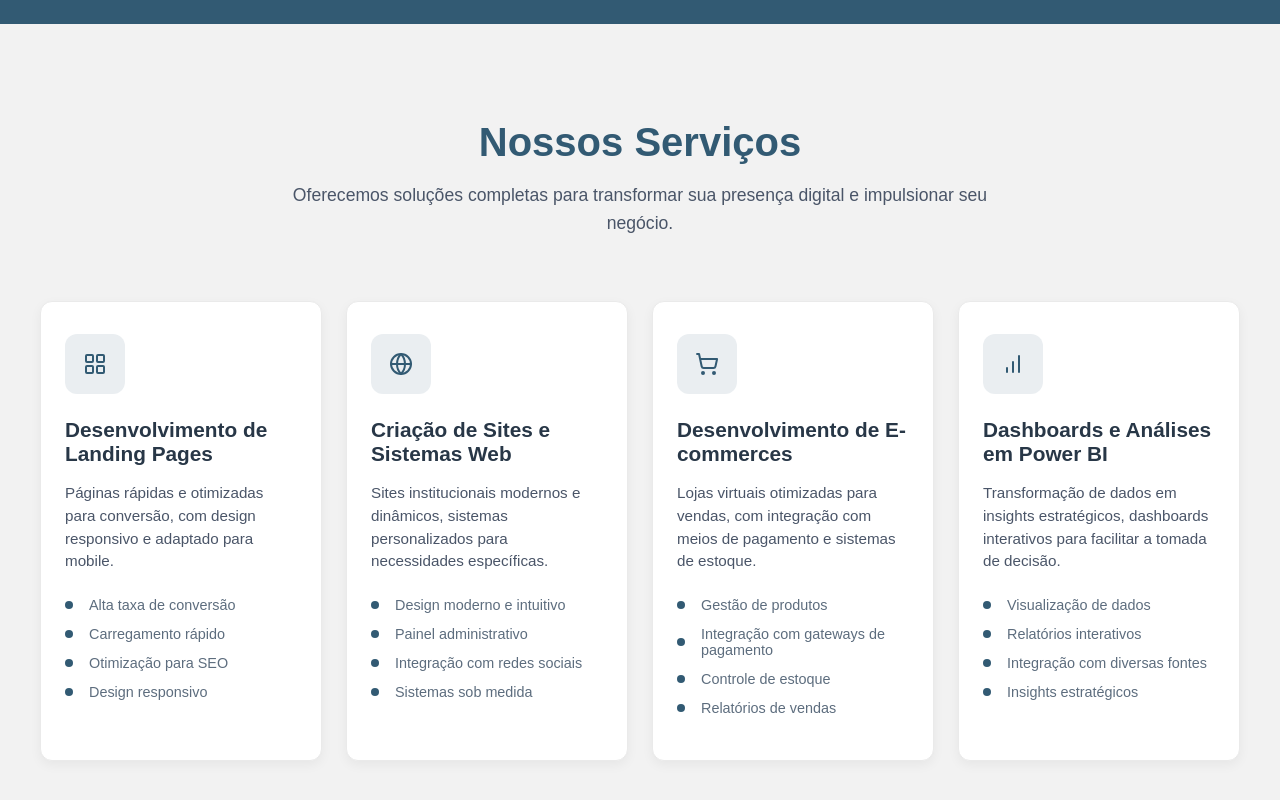
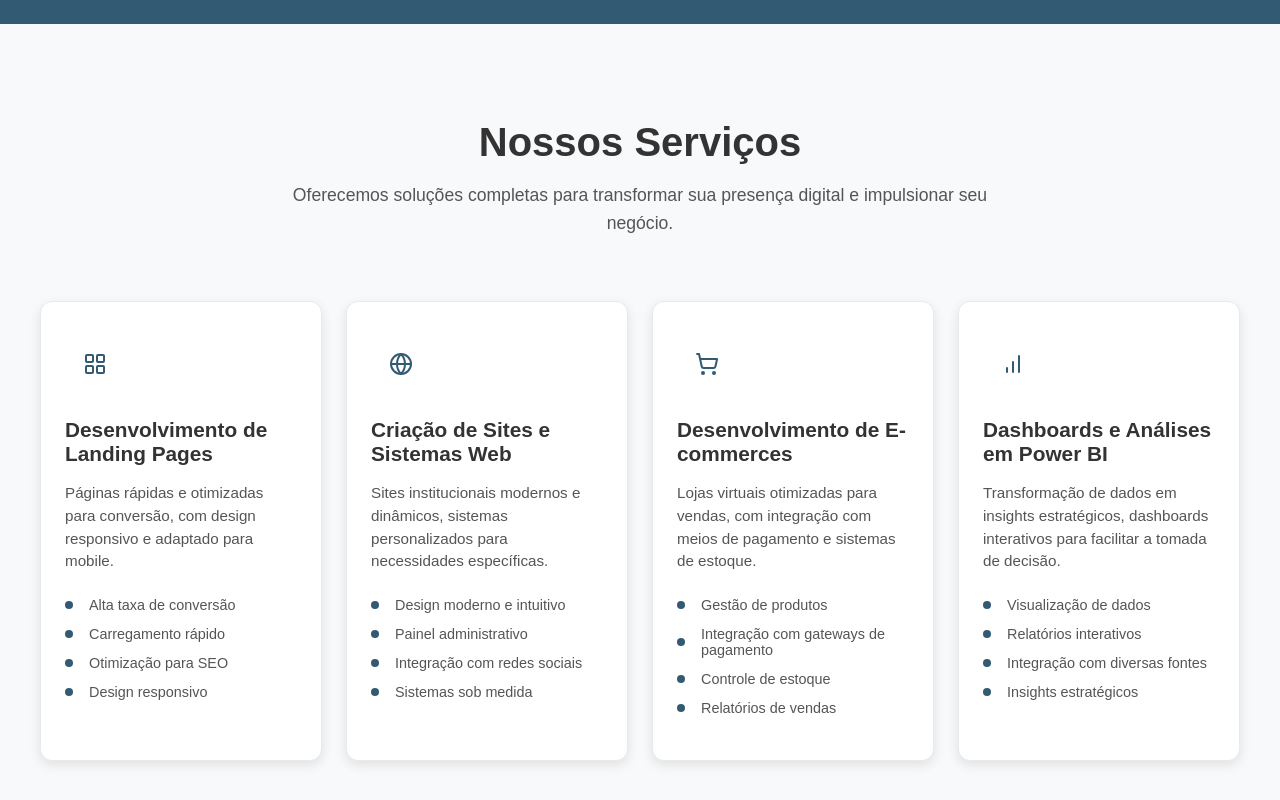
Before and after one commit to alvaronetobsb/ntsolucoesweb, a React (Vite) app: page / in a window 1280 px wide. Shown: the part 2660-3460 px from the top of the page. Built offline with nearby package versions, Linux system fonts and the light colour scheme.

Commit message:
Tema escuro do CallToAction e Services

```diff
--- a/src/components/CallToAction/CallToAction.css
+++ b/src/components/CallToAction/CallToAction.css
@@ -6,7 +6,7 @@
   justify-content: center;
   align-items: center;
   flex-shrink: 0;
-  background: var(--Primary-Blue, #325a73);
+  background: var(--primary-blue);
 }
 
 .cta-container {
@@ -21,7 +21,7 @@
 }
 
 .cta-container h2 {
-  color: #fff;
+  color: #ffffff;
   text-align: center;
   font-family: "Work Sans", sans-serif;
   font-size: 36px;
@@ -31,7 +31,7 @@
 }
 
 .cta-container p {
-  color: #fff;
+  color: #ffffff;
   text-align: center;
   font-family: "Work Sans", sans-serif;
   font-size: 16px;
@@ -48,8 +48,8 @@
   align-items: center;
   gap: 8px;
   border-radius: 4px;
-  background: #fff;
-  color: #325a73;
+  background: #ffffff;
+  color: var(--primary-blue);
   font-family: "Work Sans", sans-serif;
   font-size: 16px;
   font-weight: 500;
--- a/src/components/ServicesSection/ServicesSection.css
+++ b/src/components/ServicesSection/ServicesSection.css
@@ -1,6 +1,6 @@
 .services-section {
   width: 100%;
-  background-color: #f2f2f2;
+  background-color: var(--bg-secondary);
   padding: 6rem 2rem;
   position: relative;
   z-index: 1;
@@ -21,14 +21,14 @@
   font-family: "Work Sans", sans-serif;
   font-size: 2.5rem;
   font-weight: 700;
-  color: #325a73;
+  color: var(--text-primary);
   margin-bottom: 1rem;
 }
 
 .services-header p {
   font-family: "Work Sans", sans-serif;
   font-size: 1.1rem;
-  color: #4a5568;
+  color: var(--text-secondary);
   max-width: 700px;
   margin: 0 auto;
   line-height: 1.6;
@@ -41,12 +41,12 @@
 }
 
 .service-card {
-  background: #fff;
+  background: var(--bg-primary);
   border-radius: 12px;
-  border: 1px solid #eaeaea;
+  border: 1px solid var(--border-color);
   padding: 2rem 1.5rem;
   transition: all 0.3s ease;
-  box-shadow: 0 4px 12px rgba(0, 0, 0, 0.05);
+  box-shadow: 0 4px 12px var(--shadow-color);
   display: flex;
   flex-direction: column;
   align-items: flex-start;
@@ -54,33 +54,33 @@
 
 .service-card:hover {
   transform: translateY(-8px);
-  box-shadow: 0 12px 30px rgba(43, 56, 76, 0.1);
-  border-color: #d0d0d0;
+  box-shadow: 0 12px 30px var(--shadow-color);
+  border-color: var(--border-color);
 }
 
 .service-icon {
   width: 60px;
   height: 60px;
-  background-color: rgba(50, 90, 115, 0.1);
+  background-color: var(--primary-blue-transparent);
   border-radius: 12px;
   display: flex;
   align-items: center;
   justify-content: center;
   margin-bottom: 1.5rem;
-  color: #325a73;
+  color: var(--primary-blue);
   transition: all 0.3s ease;
 }
 
 .service-card:hover .service-icon {
-  background-color: #325a73;
-  color: white;
+  background-color: var(--primary-blue);
+  color: var(--bg-primary);
 }
 
 .service-card h3 {
   font-family: "Work Sans", sans-serif;
   font-size: 1.3rem;
   font-weight: 600;
-  color: #283747;
+  color: var(--text-primary);
   margin-bottom: 1rem;
 }
 
@@ -88,7 +88,7 @@
   font-family: "Work Sans", sans-serif;
   font-size: 0.95rem;
   line-height: 1.5;
-  color: #4a5568;
+  color: var(--text-secondary);
   margin-bottom: 1.5rem;
 }
 
@@ -102,7 +102,7 @@
 .service-features li {
   font-family: "Work Sans", sans-serif;
   font-size: 0.9rem;
-  color: #5d6d7e;
+  color: var(--text-secondary);
   padding-left: 1.5rem;
   position: relative;
   margin-bottom: 0.8rem;
@@ -114,7 +114,7 @@
   content: "";
   width: 8px;
   height: 8px;
-  background-color: #325a73;
+  background-color: var(--primary-blue);
   border-radius: 50%;
   position: absolute;
   left: 0;
```
